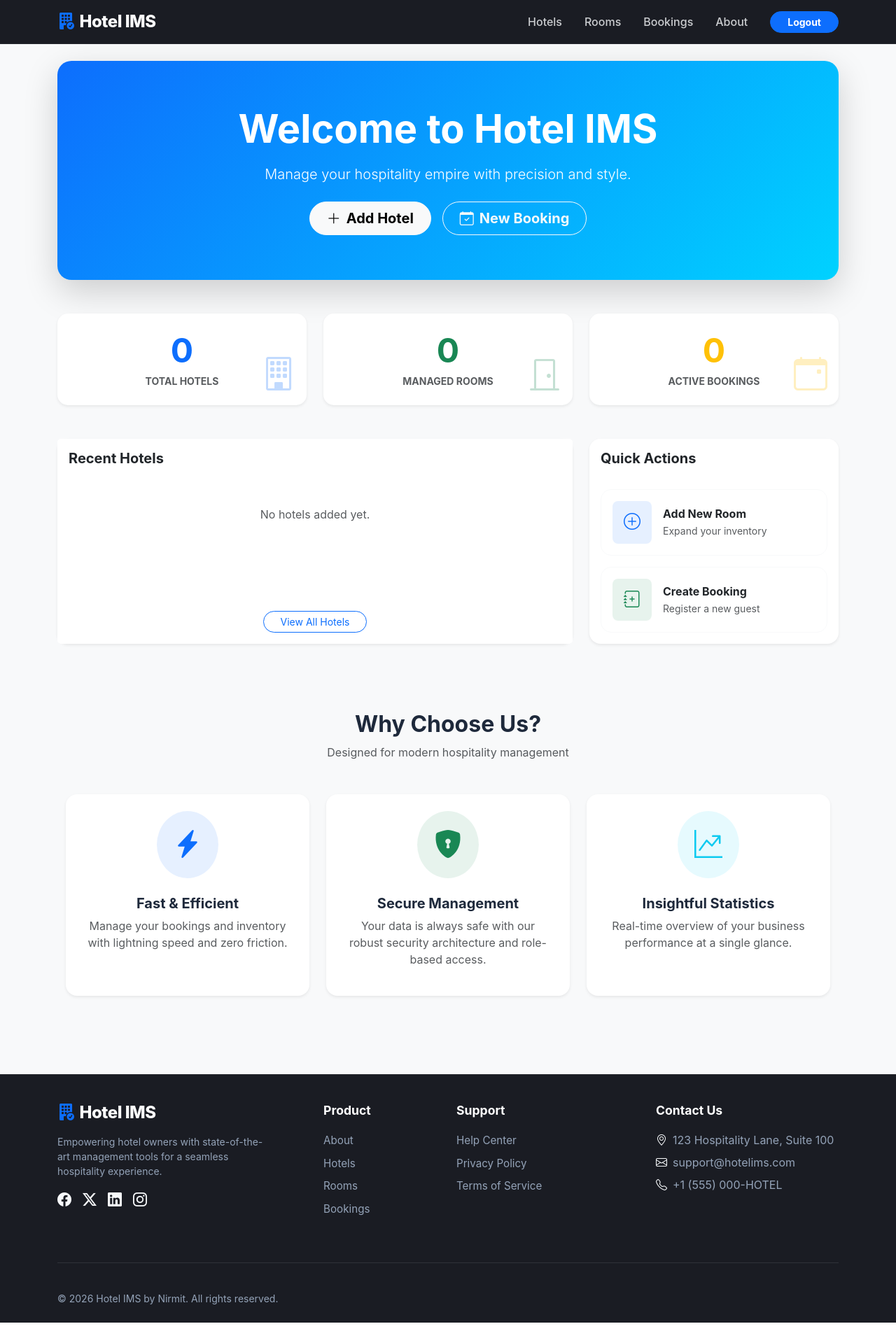
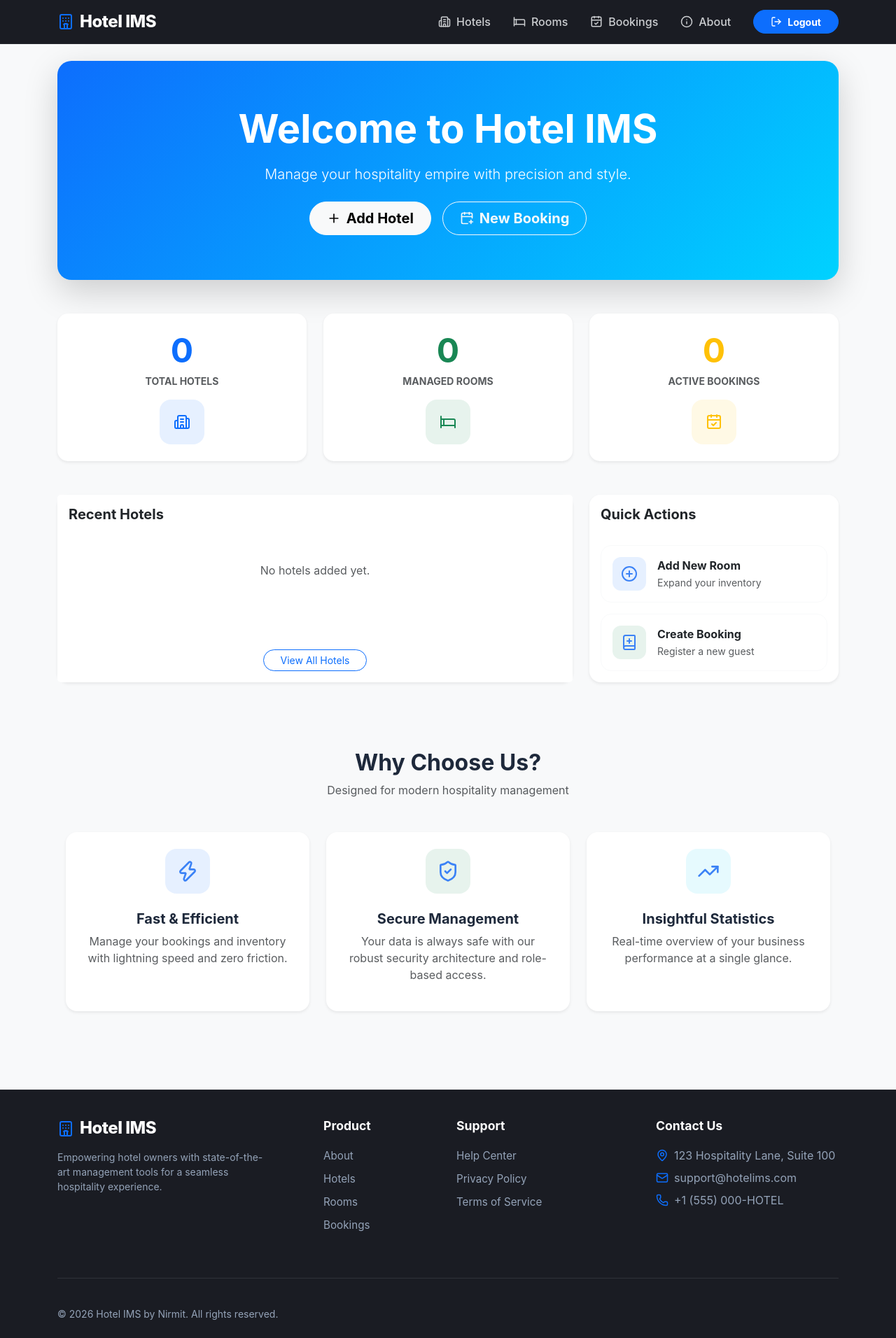
Before and after one commit to AsbinGhimire/iterative-hotel-system, a Django app: page / in a window 1280 px wide. Shown: the whole page at 70% size. Before the commit the page ends 1890 px from the top, so only its background shows below. Run offline with Django 5.2, Linux system fonts and the light colour scheme; the visitor is signed in with stand-in values (Sample User, id 1); data that the repository does not hold is empty.

Commit message:
Style: implement premium Lucide icons and hover animations across main views

```diff
--- a/hotel/templates/hotel/base.html
+++ b/hotel/templates/hotel/base.html
@@ -7,8 +7,8 @@
 
     <!-- Bootstrap CSS -->
     <link href="https://cdn.jsdelivr.net/npm/bootstrap@5.3.2/dist/css/bootstrap.min.css" rel="stylesheet">
-    <!-- Bootstrap Icons -->
-    <link rel="stylesheet" href="https://cdn.jsdelivr.net/npm/bootstrap-icons@1.11.1/font/bootstrap-icons.css">
+    <!-- Lucide Icons -->
+    <script src="https://unpkg.com/lucide@latest"></script>
 </head>
 
 <style>
@@ -207,19 +207,55 @@
         color: white;
     }
 
-    .custom-file-upload {
-        border: 2px dashed #cbd5e1;
-        border-radius: 15px;
-        padding: 2rem;
-        text-align: center;
-        cursor: pointer;
-        transition: all 0.3s ease;
-        background: #f8fafc;
-    }
-
     .custom-file-upload:hover {
         border-color: var(--primary-color);
         background: #eff6ff;
+    }
+
+    /* Premium Icon Styles */
+    .icon-box {
+        display: inline-flex;
+        align-items: center;
+        justify-content: center;
+        width: 48px;
+        height: 48px;
+        border-radius: 12px;
+        background: rgba(59, 130, 246, 0.1);
+        color: var(--primary-color);
+        transition: all 0.3s cubic-bezier(0.4, 0, 0.2, 1);
+    }
+
+    .icon-box-lg {
+        width: 64px;
+        height: 64px;
+        border-radius: 16px;
+    }
+
+    .icon-box-sm {
+        width: 32px;
+        height: 32px;
+        border-radius: 8px;
+    }
+
+    .icon-box-glass {
+        background: rgba(255, 255, 255, 0.1);
+        backdrop-filter: blur(10px);
+        border: 1px solid rgba(255, 255, 255, 0.1);
+        color: white;
+    }
+
+    .premium-icon {
+        stroke-width: 2px;
+        transition: transform 0.3s ease;
+    }
+
+    .hover-lift:hover .icon-box {
+        transform: translateY(-5px) scale(1.05);
+        box-shadow: 0 10px 20px rgba(59, 130, 246, 0.2);
+    }
+
+    .hover-lift:hover .premium-icon {
+        transform: rotate(5deg);
     }
 </style>
 
@@ -228,41 +264,54 @@
     <nav class="navbar navbar-expand-lg sticky-top navbar-premium py-2">
         <div class="container">
             <a class="navbar-brand d-flex align-items-center" href="{% url 'home' %}">
-                <i class="bi bi-building-fill-check me-2 text-primary"></i>Hotel IMS
+                <i data-lucide="hotel" class="me-2 text-primary premium-icon"></i>Hotel IMS
             </a>
 
             <button class="navbar-toggler border-0 shadow-none" type="button" data-bs-toggle="collapse"
                 data-bs-target="#navbarNav">
-                <i class="bi bi-list text-white h2 mb-0"></i>
+                <i data-lucide="menu" class="text-white"></i>
             </button>
 
             <div class="collapse navbar-collapse" id="navbarNav">
                 <ul class="navbar-nav ms-auto align-items-center">
                     {% if user.is_authenticated %}
                     <li class="nav-item">
-                        <a class="nav-link" href="{% url 'hotel_list' %}">Hotels</a>
+                        <a class="nav-link d-flex align-items-center" href="{% url 'hotel_list' %}">
+                            <i data-lucide="building-2" class="me-2" style="width: 18px;"></i>Hotels
+                        </a>
                     </li>
                     <li class="nav-item">
-                        <a class="nav-link" href="{% url 'room_list' %}">Rooms</a>
+                        <a class="nav-link d-flex align-items-center" href="{% url 'room_list' %}">
+                            <i data-lucide="bed" class="me-2" style="width: 18px;"></i>Rooms
+                        </a>
                     </li>
                     <li class="nav-item">
-                        <a class="nav-link" href="{% url 'booking_list' %}">Bookings</a>
+                        <a class="nav-link d-flex align-items-center" href="{% url 'booking_list' %}">
+                            <i data-lucide="calendar-check" class="me-2" style="width: 18px;"></i>Bookings
+                        </a>
                     </li>
                     {% endif %}
                     <li class="nav-item">
-                        <a class="nav-link" href="{% url 'about' %}">About</a>
+                        <a class="nav-link d-flex align-items-center" href="{% url 'about' %}">
+                            <i data-lucide="info" class="me-2" style="width: 18px;"></i>About
+                        </a>
                     </li>
                     {% if user.is_authenticated %}
                     <li class="nav-item ms-lg-3">
                         <form action="{% url 'logout' %}" method="post" class="d-inline">
                             {% csrf_token %}
                             <button type="submit"
-                                class="btn btn-primary rounded-pill px-4 btn-sm fw-bold">Logout</button>
+                                class="btn btn-primary rounded-pill px-4 btn-sm fw-bold d-flex align-items-center">
+                                <i data-lucide="log-out" class="me-2" style="width: 16px;"></i>Logout
+                            </button>
                         </form>
                     </li>
                     {% else %}
                     <li class="nav-item">
-                        <a class="btn btn-primary rounded-pill px-4 fw-bold" href="{% url 'login' %}">Login</a>
+                        <a class="btn btn-primary rounded-pill px-4 fw-bold d-flex align-items-center"
+                            href="{% url 'login' %}">
+                            <i data-lucide="log-in" class="me-2" style="width: 16px;"></i>Login
+                        </a>
                     </li>
                     {% endif %}
                 </ul>
@@ -279,16 +328,16 @@
             <div class="row g-4">
                 <div class="col-lg-4">
                     <h5 class="navbar-brand d-flex align-items-center text-white mb-3">
-                        <i class="bi bi-building-fill-check me-2 text-primary"></i>Hotel IMS
+                        <i data-lucide="hotel" class="me-2 text-primary premium-icon"></i>Hotel IMS
                     </h5>
                     <p class="text-muted small pe-lg-5">Empowering hotel owners with state-of-the-art management tools
                         for a
                         seamless hospitality experience.</p>
                     <div class="d-flex mt-3">
-                        <a href="#" class="social-icon"><i class="bi bi-facebook"></i></a>
-                        <a href="#" class="social-icon"><i class="bi bi-twitter-x"></i></a>
-                        <a href="#" class="social-icon"><i class="bi bi-linkedin"></i></a>
-                        <a href="#" class="social-icon"><i class="bi bi-instagram"></i></a>
+                        <a href="#" class="social-icon"><i data-lucide="facebook" style="width: 20px;"></i></a>
+                        <a href="#" class="social-icon"><i data-lucide="twitter" style="width: 20px;"></i></a>
+                        <a href="#" class="social-icon"><i data-lucide="linkedin" style="width: 20px;"></i></a>
+                        <a href="#" class="social-icon"><i data-lucide="instagram" style="width: 20px;"></i></a>
                     </div>
                 </div>
                 <div class="col-lg-2">
@@ -311,10 +360,18 @@
                 <div class="col-lg-3">
                     <h6 class="footer-heading">Contact Us</h6>
                     <ul class="list-unstyled">
-                        <li class="mb-2 text-muted"><i class="bi bi-geo-alt me-2"></i>123 Hospitality Lane, Suite 100
+                        <li class="mb-2 text-muted d-flex align-items-start">
+                            <i data-lucide="map-pin" class="me-2 text-primary" style="width: 18px;"></i>
+                            <span>123 Hospitality Lane, Suite 100</span>
                         </li>
-                        <li class="mb-2 text-muted"><i class="bi bi-envelope me-2"></i>support@hotelims.com</li>
-                        <li class="mb-2 text-muted"><i class="bi bi-telephone me-2"></i>+1 (555) 000-HOTEL</li>
+                        <li class="mb-2 text-muted d-flex align-items-center">
+                            <i data-lucide="mail" class="me-2 text-primary" style="width: 18px;"></i>
+                            <span>support@hotelims.com</span>
+                        </li>
+                        <li class="mb-2 text-muted d-flex align-items-center">
+                            <i data-lucide="phone" class="me-2 text-primary" style="width: 18px;"></i>
+                            <span>+1 (555) 000-HOTEL</span>
+                        </li>
                     </ul>
                 </div>
             </div>
@@ -329,6 +386,10 @@
 
     <!-- Bootstrap JS Bundle -->
     <script src="https://cdn.jsdelivr.net/npm/bootstrap@5.3.2/dist/js/bootstrap.bundle.min.js"></script>
+    <!-- Lucide Init -->
+    <script>
+        lucide.createIcons();
+    </script>
 </body>
 
 </html>
--- a/hotel/templates/hotel/home.html
+++ b/hotel/templates/hotel/home.html
@@ -47,12 +47,14 @@
     {% else %}
     <div class="d-flex flex-column flex-sm-row justify-content-center gap-3 px-4">
         {% if user.is_staff %}
-        <a href="{% url 'hotel_add' %}" class="btn btn-light btn-lg px-4 rounded-pill fw-bold">
-            <i class="bi bi-plus-lg me-2"></i>Add Hotel
+        <a href="{% url 'hotel_add' %}"
+            class="btn btn-light btn-lg px-4 rounded-pill fw-bold d-flex align-items-center justify-content-center">
+            <i data-lucide="plus" class="me-2" style="width: 20px;"></i>Add Hotel
         </a>
         {% endif %}
-        <a href="{% url 'booking_add' %}" class="btn btn-outline-light btn-lg px-4 rounded-pill fw-bold">
-            <i class="bi bi-calendar-check me-2"></i>New Booking
+        <a href="{% url 'booking_add' %}"
+            class="btn btn-outline-light btn-lg px-4 rounded-pill fw-bold d-flex align-items-center justify-content-center">
+            <i data-lucide="calendar-plus" class="me-2" style="width: 20px;"></i>New Booking
         </a>
     </div>
     {% endif %}
@@ -64,9 +66,10 @@
         <div class="card stat-card shadow-sm h-100 bg-white">
             <div class="card-body text-center p-4">
                 <div class="display-5 fw-bold text-primary mb-1">{{ hotel_count }}</div>
-                <div class="text-muted text-uppercase small fw-bold">Total Hotels</div>
-                <i class="bi bi-building text-primary opacity-25"
-                    style="font-size: 3rem; position: absolute; right: 1rem; bottom: 0.5rem;"></i>
+                <div class="text-muted text-uppercase small fw-bold mb-3">Total Hotels</div>
+                <div class="icon-box icon-box-lg mx-auto bg-primary bg-opacity-10 text-primary">
+                    <i data-lucide="building-2" class="premium-icon"></i>
+                </div>
             </div>
         </div>
     </div>
@@ -74,9 +77,10 @@
         <div class="card stat-card shadow-sm h-100 bg-white">
             <div class="card-body text-center p-4">
                 <div class="display-5 fw-bold text-success mb-1">{{ room_count }}</div>
-                <div class="text-muted text-uppercase small fw-bold">Managed Rooms</div>
-                <i class="bi bi-door-closed text-success opacity-25"
-                    style="font-size: 3rem; position: absolute; right: 1rem; bottom: 0.5rem;"></i>
+                <div class="text-muted text-uppercase small fw-bold mb-3">Managed Rooms</div>
+                <div class="icon-box icon-box-lg mx-auto bg-success bg-opacity-10 text-success">
+                    <i data-lucide="bed" class="premium-icon"></i>
+                </div>
             </div>
         </div>
     </div>
@@ -84,9 +88,10 @@
         <div class="card stat-card shadow-sm h-100 bg-white">
             <div class="card-body text-center p-4">
                 <div class="display-5 fw-bold text-warning mb-1">{{ booking_count }}</div>
-                <div class="text-muted text-uppercase small fw-bold">Active Bookings</div>
-                <i class="bi bi-calendar-event text-warning opacity-25"
-                    style="font-size: 3rem; position: absolute; right: 1rem; bottom: 0.5rem;"></i>
+                <div class="text-muted text-uppercase small fw-bold mb-3">Active Bookings</div>
+                <div class="icon-box icon-box-lg mx-auto bg-warning bg-opacity-10 text-warning">
+                    <i data-lucide="calendar-check" class="premium-icon"></i>
+                </div>
             </div>
         </div>
     </div>
@@ -106,20 +111,23 @@
                         <img src="{{ hotel.image.url }}" class="hotel-thumb me-3" alt="{{ hotel.name }}">
                         {% else %}
                         <div class="hotel-thumb me-3 bg-light d-flex align-items-center justify-content-center">
-                            <i class="bi bi-building text-muted"></i>
+                            <i data-lucide="building" class="text-muted" style="width: 24px;"></i>
                         </div>
                         {% endif %}
                         <div class="flex-grow-1">
                             <h6 class="mb-0 fw-bold">{{ hotel.name }}</h6>
                             <div class="text-warning small mb-1">
                                 {% for i in "12345"|make_list %}
-                                {% if forloop.counter <= hotel.star_rating %} <i class="bi bi-star-fill"></i>
+                                {% if forloop.counter <= hotel.star_rating %} <i data-lucide="star"
+                                    class="text-warning fill-warning" style="width: 14px; fill: currentColor;"></i>
                                     {% else %}
-                                    <i class="bi bi-star text-muted opacity-50"></i>
+                                    <i data-lucide="star" class="text-muted opacity-50" style="width: 14px;"></i>
                                     {% endif %}
                                     {% endfor %}
                             </div>
-                            <small class="text-muted"><i class="bi bi-geo-alt me-1"></i>{{ hotel.location }}</small>
+                            <small class="text-muted d-flex align-items-center">
+                                <i data-lucide="map-pin" class="me-1" style="width: 14px;"></i>{{ hotel.location }}
+                            </small>
                         </div>
                         <div class="text-end">
                             <span class="badge bg-primary rounded-pill">{{ hotel.total_rooms }} Rooms</span>
@@ -149,10 +157,10 @@
             <div class="card-body d-flex flex-column gap-3">
                 {% if user.is_staff %}
                 <a href="{% url 'room_add' %}"
-                    class="card quick-action-card text-decoration-none p-3 shadow-none border border-light">
+                    class="card quick-action-card text-decoration-none p-3 shadow-none border border-light hover-lift">
                     <div class="d-flex align-items-center">
-                        <div class="bg-primary bg-opacity-10 p-3 rounded-3 me-3 text-primary">
-                            <i class="bi bi-plus-circle h4 mb-0"></i>
+                        <div class="icon-box bg-primary bg-opacity-10 me-3">
+                            <i data-lucide="plus-circle" class="premium-icon"></i>
                         </div>
                         <div>
                             <div class="fw-bold text-dark">Add New Room</div>
@@ -162,10 +170,10 @@
                 </a>
                 {% endif %}
                 <a href="{% url 'booking_add' %}"
-                    class="card quick-action-card text-decoration-none p-3 shadow-none border border-light">
+                    class="card quick-action-card text-decoration-none p-3 shadow-none border border-light hover-lift">
                     <div class="d-flex align-items-center">
-                        <div class="bg-success bg-opacity-10 p-3 rounded-3 me-3 text-success">
-                            <i class="bi bi-journal-plus h4 mb-0"></i>
+                        <div class="icon-box bg-success bg-opacity-10 me-3">
+                            <i data-lucide="book-plus" class="premium-icon"></i>
                         </div>
                         <div>
                             <div class="fw-bold text-dark">Create Booking</div>
@@ -187,18 +195,18 @@
         </div>
         <div class="row g-4">
             <div class="col-md-4 text-center">
-                <div class="p-4 rounded-4 bg-white shadow-sm h-100 transition-up">
-                    <div class="bg-primary bg-opacity-10 p-4 rounded-circle d-inline-block mb-4 text-primary">
-                        <i class="bi bi-lightning-charge-fill h1 mb-0"></i>
+                <div class="p-4 rounded-4 bg-white shadow-sm h-100 hover-lift">
+                    <div class="icon-box icon-box-lg bg-primary bg-opacity-10 mb-4">
+                        <i data-lucide="zap" class="premium-icon" style="width: 32px; height: 32px;"></i>
                     </div>
                     <h5 class="fw-bold">Fast & Efficient</h5>
                     <p class="text-muted">Manage your bookings and inventory with lightning speed and zero friction.</p>
                 </div>
             </div>
             <div class="col-md-4 text-center">
-                <div class="p-4 rounded-4 bg-white shadow-sm h-100 transition-up">
-                    <div class="bg-success bg-opacity-10 p-4 rounded-circle d-inline-block mb-4 text-success">
-                        <i class="bi bi-shield-lock-fill h1 mb-0"></i>
+                <div class="p-4 rounded-4 bg-white shadow-sm h-100 hover-lift">
+                    <div class="icon-box icon-box-lg bg-success bg-opacity-10 mb-4">
+                        <i data-lucide="shield-check" class="premium-icon" style="width: 32px; height: 32px;"></i>
                     </div>
                     <h5 class="fw-bold">Secure Management</h5>
                     <p class="text-muted">Your data is always safe with our robust security architecture and role-based
@@ -206,9 +214,9 @@
                 </div>
             </div>
             <div class="col-md-4 text-center">
-                <div class="p-4 rounded-4 bg-white shadow-sm h-100 transition-up">
-                    <div class="bg-info bg-opacity-10 p-4 rounded-circle d-inline-block mb-4 text-info">
-                        <i class="bi bi-graph-up-arrow h1 mb-0"></i>
+                <div class="p-4 rounded-4 bg-white shadow-sm h-100 hover-lift">
+                    <div class="icon-box icon-box-lg bg-info bg-opacity-10 mb-4">
+                        <i data-lucide="trending-up" class="premium-icon" style="width: 32px; height: 32px;"></i>
                     </div>
                     <h5 class="fw-bold">Insightful Statistics</h5>
                     <p class="text-muted">Real-time overview of your business performance at a single glance.</p>
```
Also changed, not shown: hotel/admin.py (+29 -5 lines), hotel/templates/hotel/about.html (+6 -6 lines), hotel/templates/hotel/booking_list.html (+19 -13 lines), hotel/templates/hotel/hotel_list.html (+26 -19 lines), hotel/templates/hotel/room_list.html (+10 -9 lines).
